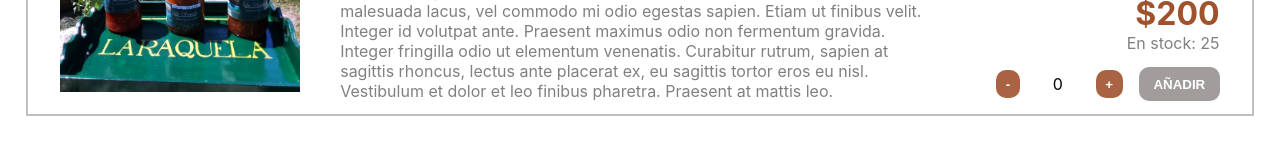
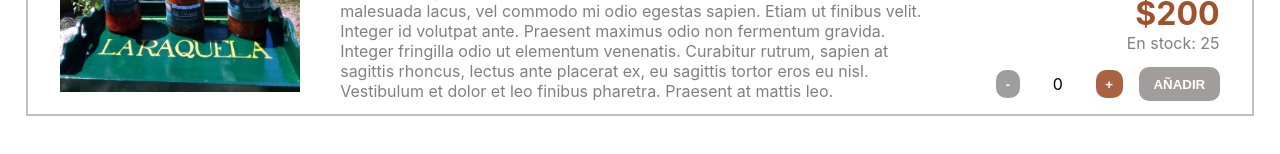
Before and after one commit to lopezjuanma96/react-coderhouse2, a React (Create React App) app: page /item/PR01 in a window 1280 px wide. Shown: the part 288-442 px from the top of the page. Built offline with nearby package versions, Linux system fonts and the light colour scheme.

Commit message:
rendering lesson

```diff
--- a/src/components/Item/ItemCount.js
+++ b/src/components/Item/ItemCount.js
@@ -19,9 +19,9 @@ export const ItemCount = ({min = 0, max, onAdd}) => {
     return (
         <>
             <div className="addToCartCounter">
-                <button onClick={handleResta} className="addToCartButton">-</button>
+                <button onClick={handleResta} className="addToCartButton" disabled={counter === min}>-</button>
                 <p>{counter}</p>
-                <button onClick={handleSuma}className="addToCartButton">+</button>
+                <button onClick={handleSuma}className="addToCartButton" disabled={counter === max}>+</button>
             </div>
             <button className="addToCartButton" disabled={counter === 0} onClick={() => onAdd(counter)}>AÑADIR</button>
         </>
--- a/src/ex/components2.js
+++ b/src/ex/components2.js
@@ -1,4 +1,4 @@
-import {useState, useEffect} from 'react';
+import {useState, useEffect} from 'react'; //ver ejemplos de custom Hooks en clase extra 18/02
 
 //USO DE PROP CHILDREN
 
```
Also changed, not shown: src/ex/navigation.js (+20 -6 lines), src/ex/rerendering.js (added, +107 -0 lines).
